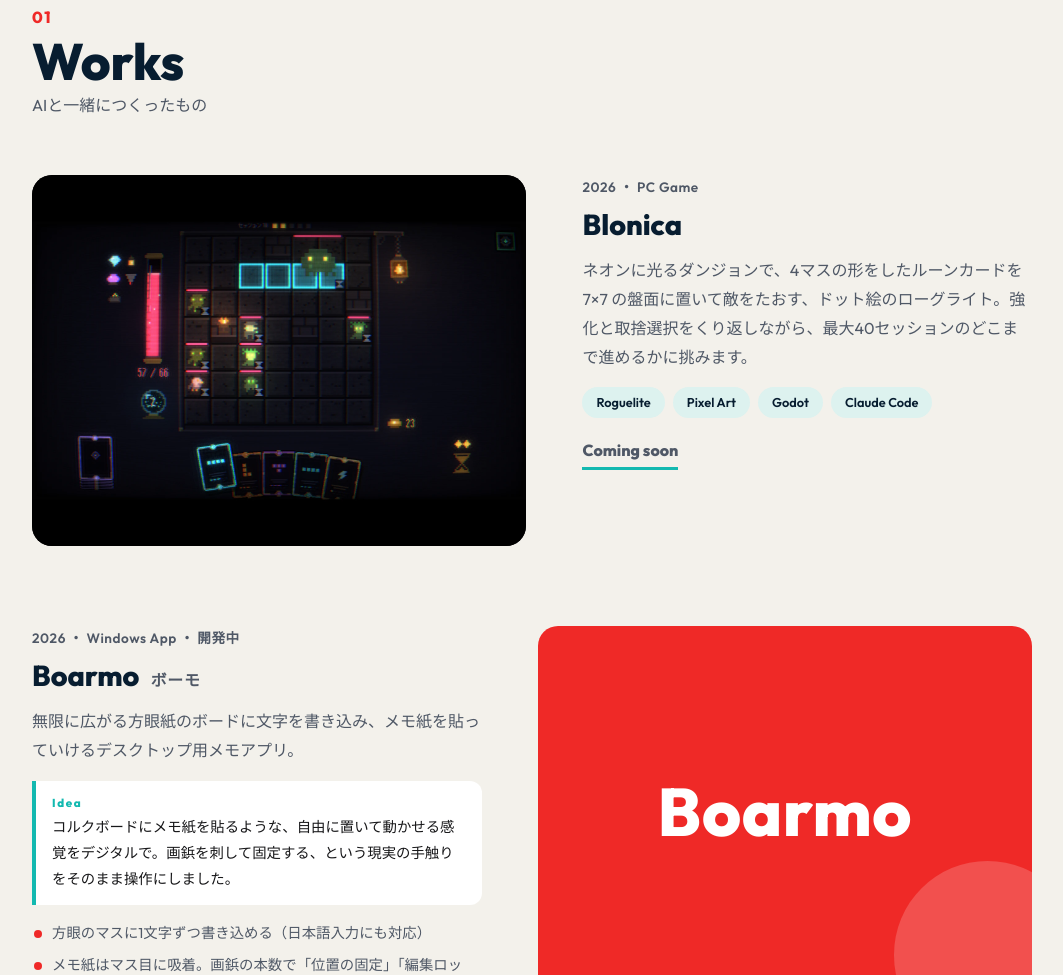
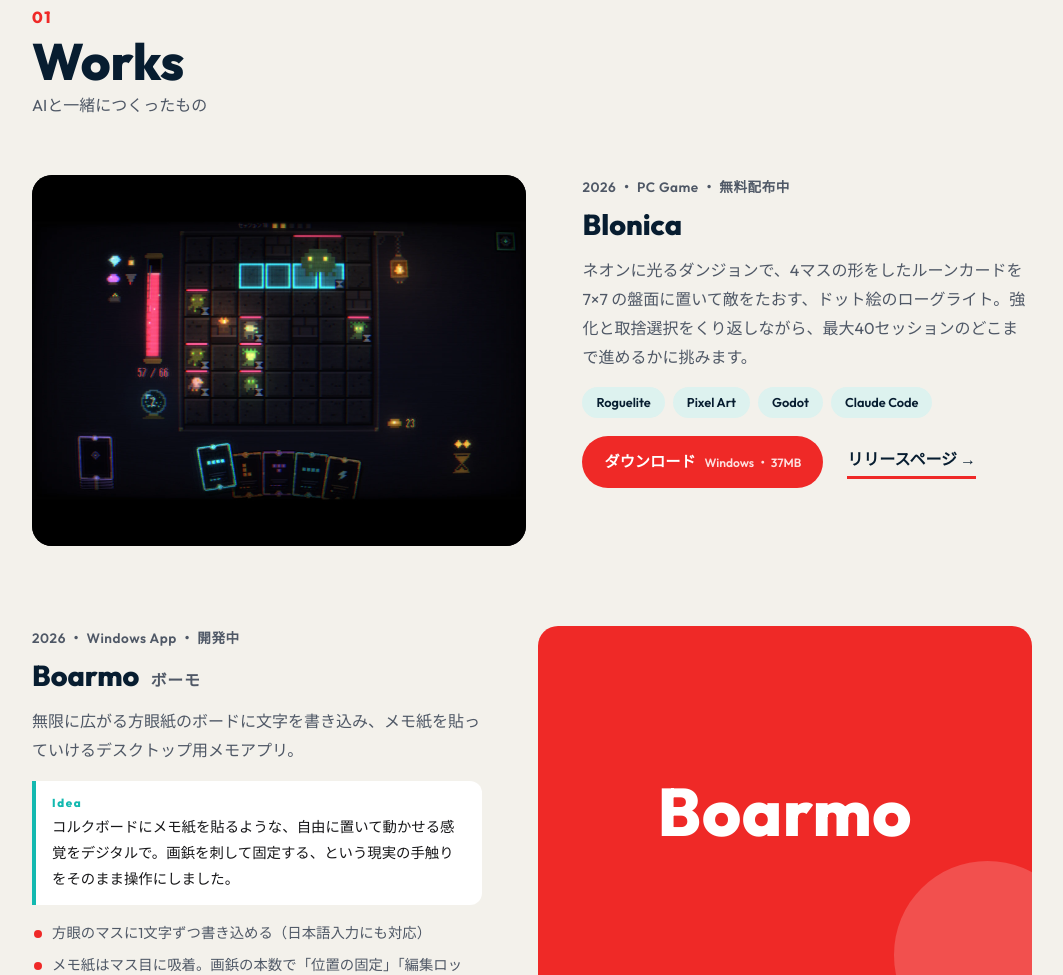
Before and after one commit to ReTatoo/retatoo.github.io, a plain HTML site: page index.html in a window 1280 px wide. Shown: the part 974-1949 px from the top of the page, without its empty margins (108-1171 px from the left). Drawn offline with Linux system fonts and the light colour scheme.

Commit message:
Add Blonica download button
Co-Authored-By: Claude Opus 5.5 <noreply@anthropic.com>
Claude-Session: https://claude.ai/code/session_01NYZQv5BBajG3CX8q8V6rzc

```diff
--- a/index.html
+++ b/index.html
@@ -66,11 +66,14 @@
           <img src="assets/works/blonica-1.webp" alt="Blonica のプレイ画面。7×7の盤面に敵が並び、手札のルーンカードを置こうとしている" width="1600" height="1200" loading="lazy">
         </div>
         <div class="work-body">
-          <p class="work-meta">2026 ・ PC Game</p>
+          <p class="work-meta">2026 ・ PC Game ・ 無料配布中</p>
           <h3>Blonica</h3>
           <p class="work-desc">ネオンに光るダンジョンで、4マスの形をしたルーンカードを 7×7 の盤面に置いて敵をたおす、ドット絵のローグライト。強化と取捨選択をくり返しながら、最大40セッションのどこまで進めるかに挑みます。</p>
           <ul class="stack"><li>Roguelite</li><li>Pixel Art</li><li>Godot</li><li>Claude Code</li></ul>
-          <span class="more soon">Coming soon</span>
+          <div class="dl">
+            <a href="https://github.com/ReTatoo/retatoo.github.io/releases/download/blonica-v1.0/Blonica-v0.26-windows.zip" class="btn small-btn">ダウンロード <span class="dl-meta">Windows ・ 37MB</span></a>
+            <a href="https://github.com/ReTatoo/retatoo.github.io/releases/tag/blonica-v1.0" class="more" target="_blank" rel="noopener">リリースページ <span aria-hidden="true">→</span></a>
+          </div>
         </div>
       </article>
       <!-- ▲ ここまで -->
--- a/style.css
+++ b/style.css
@@ -165,3 +165,7 @@ h2 { font-size: clamp(2.2rem, 6vw, 3.2rem); font-weight: 800; line-height: 1.15;
 .work { align-items: start; }
 .work-visual { position: sticky; top: 90px; }
 .work-visual.shot { background: var(--black); }
+.dl { display: flex; align-items: center; gap: 12px 24px; flex-wrap: wrap; margin-top: 18px; }
+.dl .more { margin-top: 0; }
+.small-btn { padding: 12px 22px; font-size: .95rem; }
+.dl-meta { font-size: .75rem; font-weight: 600; opacity: .85; margin-left: 6px; }
```
